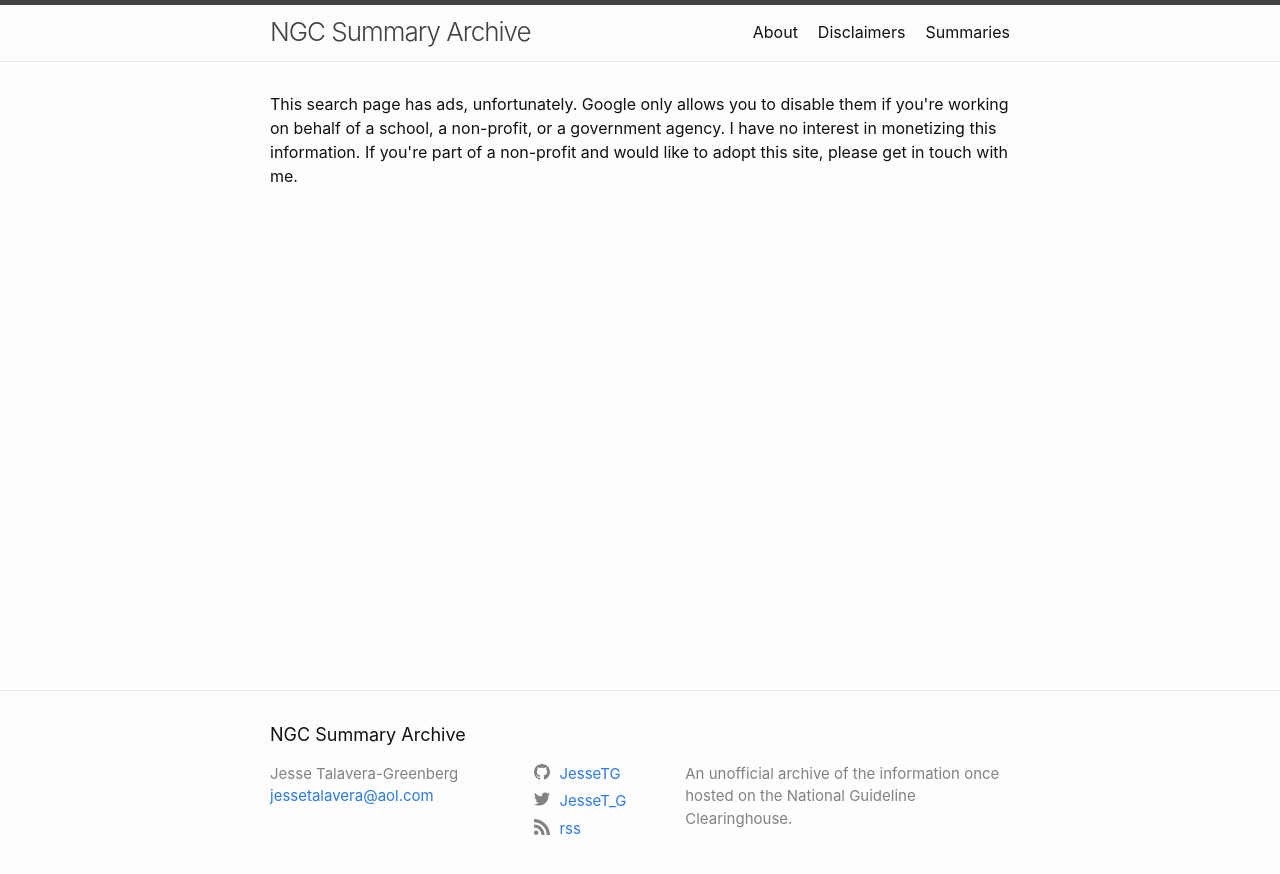
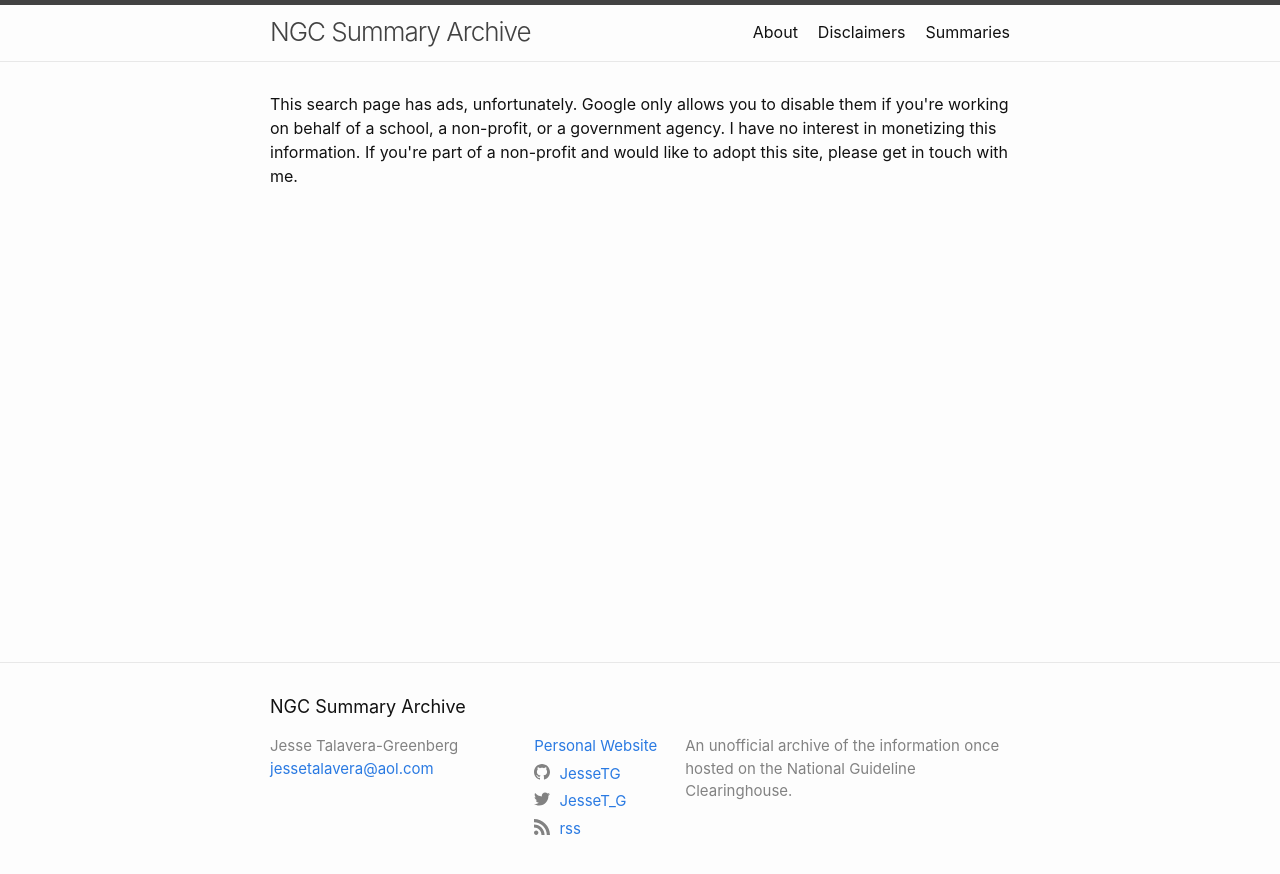
Before and after one commit to JesseTG/ngc-archive, a Jekyll site: the page built from index.html, in a window 1280 px wide. Shown: the top 874 px of the page. Built offline with Jekyll 4.4.1, drawn with Linux system fonts in a browser that asks for light colours; comment, search, counter and statistics services are not loaded.

Commit message:
Add my website's link

```diff
--- a/_includes/social.html
+++ b/_includes/social.html
@@ -1,4 +1,5 @@
 <ul class="social-media-list">
+  {%- if site.website -%}<li><a href="{{ site.website }}"><span class="username">Personal Website</span></a></li>{%- endif -%}
   {%- if site.dribbble_username -%}<li><a href="https://dribbble.com/{{ site.dribbble_username| cgi_escape | escape }}"><svg class="svg-icon"><use xlink:href="{{ '/assets/minima-social-icons.svg#dribbble' | relative_url }}"></use></svg> <span class="username">{{ site.dribbble_username| escape }}</span></a></li>{%- endif -%}
   {%- if site.facebook_username -%}<li><a href="https://www.facebook.com/{{ site.facebook_username| cgi_escape | escape }}"><svg class="svg-icon"><use xlink:href="{{ '/assets/minima-social-icons.svg#facebook' | relative_url }}"></use></svg> <span class="username">{{ site.facebook_username| escape }}</span></a></li>{%- endif -%}
   {%- if site.flickr_username -%}<li><a href="https://www.flickr.com/photos/{{ site.flickr_username| cgi_escape | escape }}"><svg class="svg-icon"><use xlink:href="{{ '/assets/minima-social-icons.svg#flickr' | relative_url }}"></use></svg> <span class="username">{{ site.flickr_username| escape }}</span></a></li>{%- endif -%}
```
